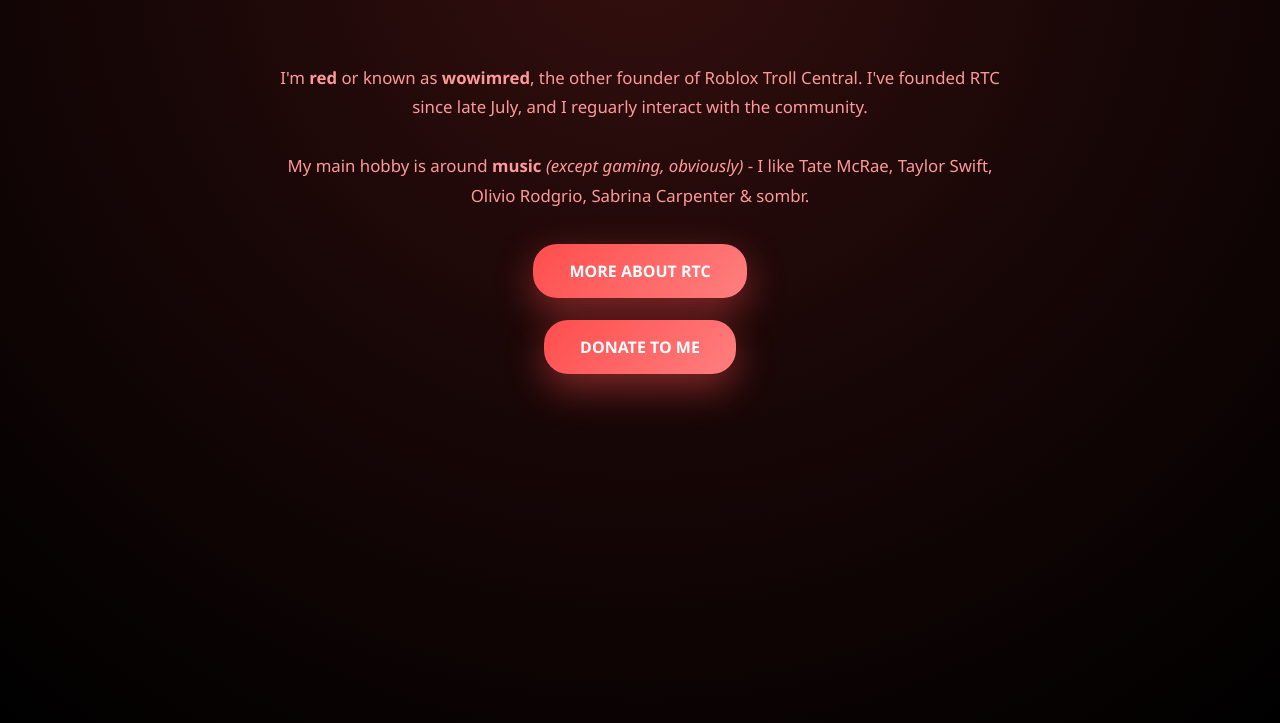
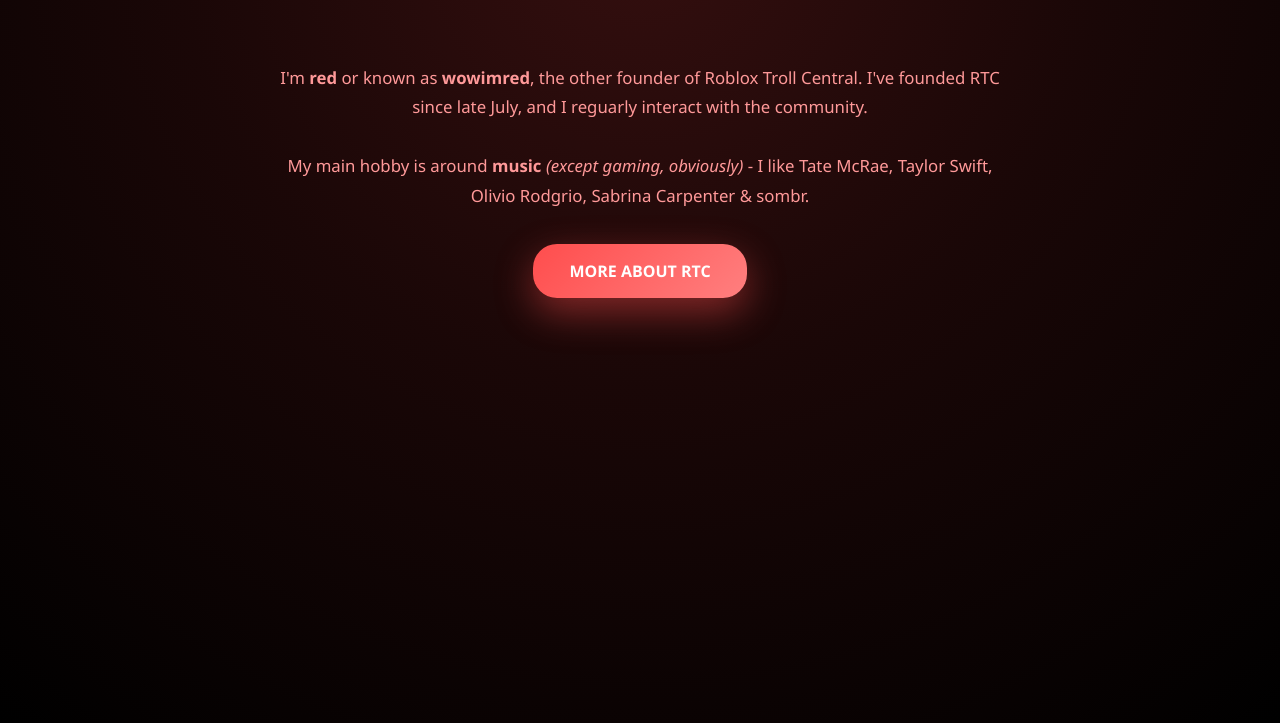
Before and after one commit to honestly-mas/rtc, a plain HTML site: page red/index.html in a window 1280 px wide. Shown: the part 77-800 px from the top of the page. Drawn offline with Linux system fonts and the light colour scheme.

Commit message:
rblx.xyz/red

```diff
--- a/red/index.html
+++ b/red/index.html
@@ -123,10 +123,6 @@
     <a class="join-btn" href="https://rblx.xyz/about">
       MORE ABOUT RTC
     </a>
-    <br><br>
-    <a class="join-btn" href="https://plsdonate.me/RBX_RedPlayz">
-      DONATE TO ME
-    </a>
   </div>
 </main>
 
```
